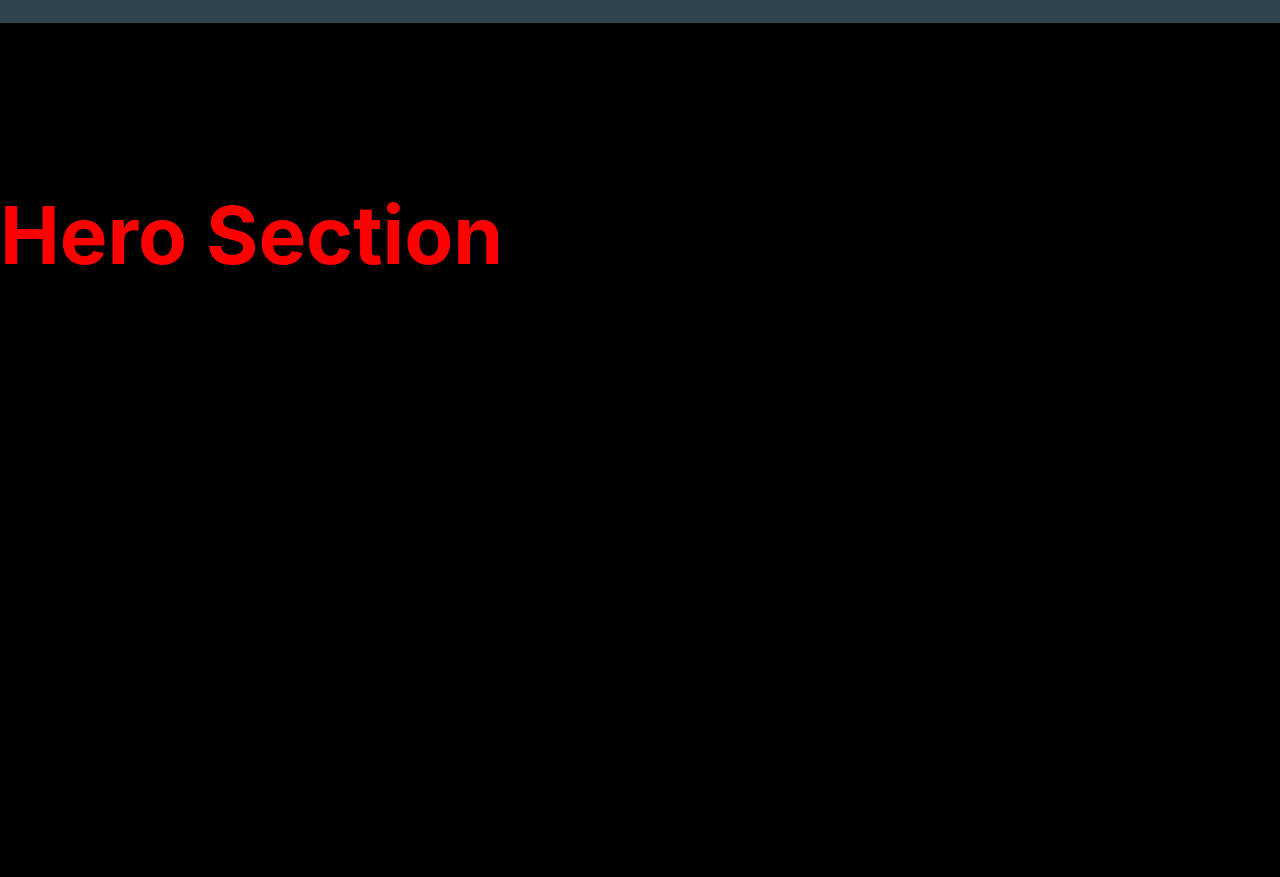
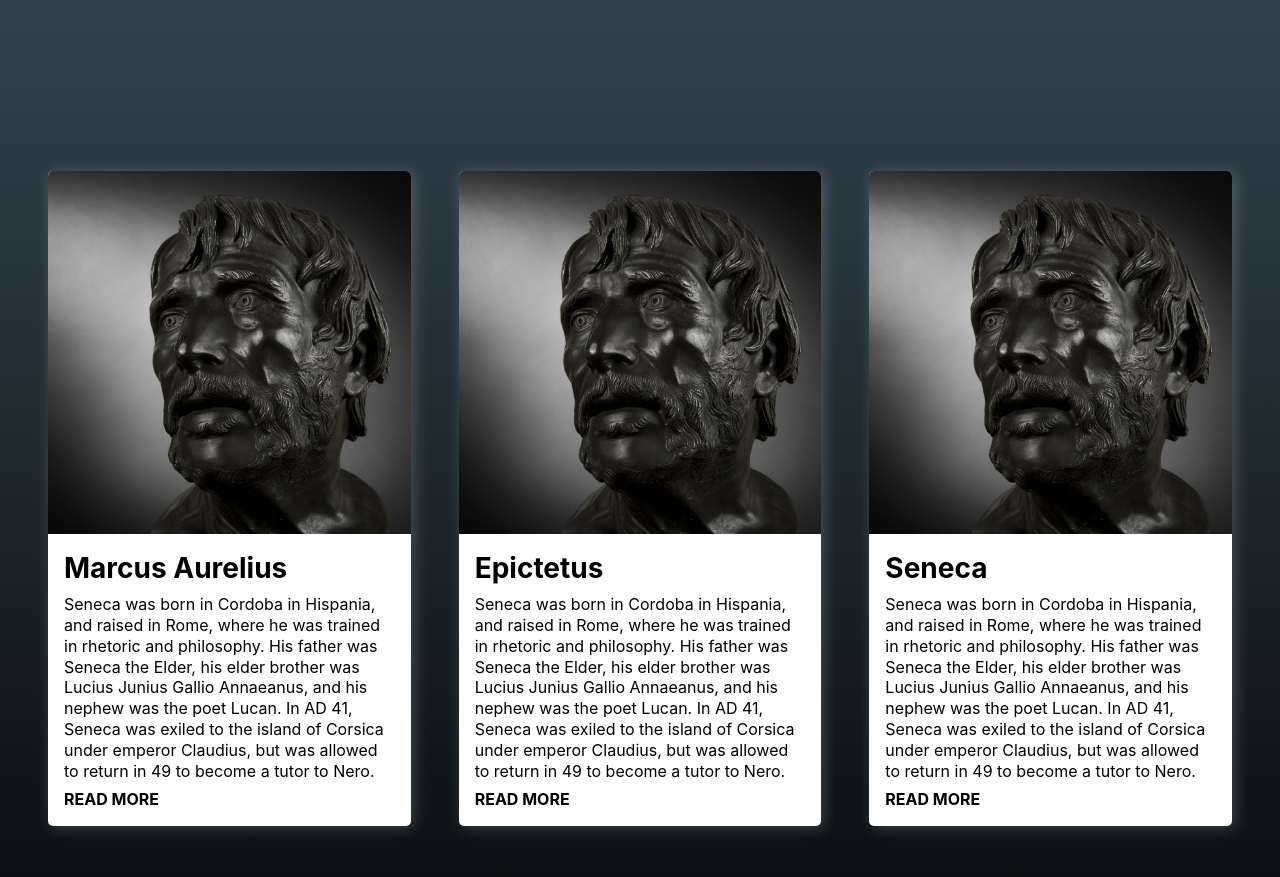
Before and after one commit to lazar-vrancic/react-aots-app, a React (Create React App) app: page / in a window 1280 px wide. Shown: the part 3040-3917 px from the top of the page. Before the commit the page ends 3487 px from the top, so only its background shows below. Built offline with nearby package versions, Linux system fonts and the light colour scheme; a web font is replaced by a local one.

Commit message:
Added hero component and style

```diff
--- a/src/components/Hero.js
+++ b/src/components/Hero.js
@@ -1,10 +1,61 @@
 import React from "react";
 import "./Hero.scss";
+import { Link } from "react-router-dom";
+
+// import marcus from "../assets/marcus_aurelius.jpg";
+// import epictetus from "../assets/epictetus.jpg";
+import seneca from "../assets/seneca_br.jpg";
 
 function Hero() {
   return (
     <div className="hero">
-      <h2>Hero Section</h2>
+      <div className="cards">
+        <Link href="#" className="card">
+          <img src={seneca} alt="" />
+          <div className="card__content">
+            <div className="card__title">Marcus Aurelius</div>
+            <div className="card__snippet">
+              Seneca was born in Cordoba in Hispania, and raised in Rome, where
+              he was trained in rhetoric and philosophy. His father was Seneca
+              the Elder, his elder brother was Lucius Junius Gallio Annaeanus,
+              and his nephew was the poet Lucan. In AD 41, Seneca was exiled to
+              the island of Corsica under emperor Claudius, but was allowed to
+              return in 49 to become a tutor to Nero.
+            </div>
+            <div className="card__read">Read More</div>
+          </div>
+        </Link>
+        <Link href="#" className="card">
+          <img src={seneca} alt="" />
+          <div className="card__content">
+            <div className="card__title">Epictetus</div>
+            <div className="card__snippet">
+              Seneca was born in Cordoba in Hispania, and raised in Rome, where
+              he was trained in rhetoric and philosophy. His father was Seneca
+              the Elder, his elder brother was Lucius Junius Gallio Annaeanus,
+              and his nephew was the poet Lucan. In AD 41, Seneca was exiled to
+              the island of Corsica under emperor Claudius, but was allowed to
+              return in 49 to become a tutor to Nero.
+            </div>
+            <div className="card__read">Read More</div>
+          </div>
+        </Link>
+        <Link href="#" className="card">
+          <img src={seneca} alt="" />
+          <div className="card__content">
+            <div className="card__title">Seneca</div>
+            <div className="card__snippet">
+              Seneca was born in Cordoba in Hispania, and raised in Rome, where
+              he was trained in rhetoric and philosophy. His father was Seneca
+              the Elder, his elder brother was Lucius Junius Gallio Annaeanus,
+              and his nephew was the poet Lucan. In AD 41, Seneca was exiled to
+              the island of Corsica under emperor Claudius, but was allowed to
+              return in 49 to become a tutor to Nero.
+            </div>
+            <div className="card__read">Read More</div>
+          </div>
+        </Link>
+      </div>
     </div>
   );
 }
--- a/src/components/Hero.scss
+++ b/src/components/Hero.scss
@@ -1,13 +1,80 @@
 @import "../shared.scss";
 
 .hero {
-  color: #fff;
-  padding: 160px 0;
+  width: 100%;
+  padding: 100px 0;
+  background: rgba(11, 18, 22, 0.548); /* fallback for old browsers */
+  background: -webkit-linear-gradient(
+    to bottom,
+    rgba(110, 146, 170, 0.4),
+    rgba(11, 18, 22, 0.548)
+  ); /* Chrome 10-25, Safari 5.1-6 */
+  background: linear-gradient(
+    to bottom,
+    rgba(98, 133, 156, 0.5),
+    rgba(11, 18, 22, 0.548)
+  ); /* W3C, IE 10+/ Edge, Firefox 16+, Chrome 26+, Opera 12+, Safari 7+ */
+}
+
+.cards {
+  display: flex;
+  flex-wrap: wrap;
+  justify-content: center;
+  gap: 3rem;
+  padding: 3rem;
   font-family: $secondary-font;
-  width: 100%;
 
-  h2 {
-    font-size: 5rem;
-    color: red;
+  .card {
+    display: flex;
+    flex-direction: column;
+    flex: 1 0 300px;
+    max-width: 450px;
+    overflow: hidden;
+    background: #fff;
+    color: #000;
+    border-radius: 5px;
+    box-shadow: 3px 2px 15px rgba(255, 255, 255, 0.2);
+    text-decoration: none;
+    font-size: 1rem;
+    transition: all 300ms ease-in-out;
+
+    &:hover {
+      transform: translateY(-1rem);
+      box-shadow: 2px 3px 20px rgba(255, 255, 255, 0.7);
+    }
+
+    &__img {
+      // flex: 0 0 250px;
+      // background-position: center;
+      // background-size: cover;
+      // background-repeat: no-repeat;
+
+      img {
+        object-fit: contain;
+        width: 60%;
+        height: 60%;
+      }
+    }
+
+    &__content {
+      display: flex;
+      flex-direction: column;
+      padding: 1rem;
+      height: 100%;
+    }
+    &__title {
+      font-size: 1.75rem;
+      font-weight: bold;
+      margin-bottom: 0.5rem;
+    }
+    &__snippet {
+      margin-bottom: 0.5rem;
+    }
+
+    &__read {
+      margin-top: auto;
+      text-transform: uppercase;
+      font-weight: 700;
+    }
   }
 }
```
